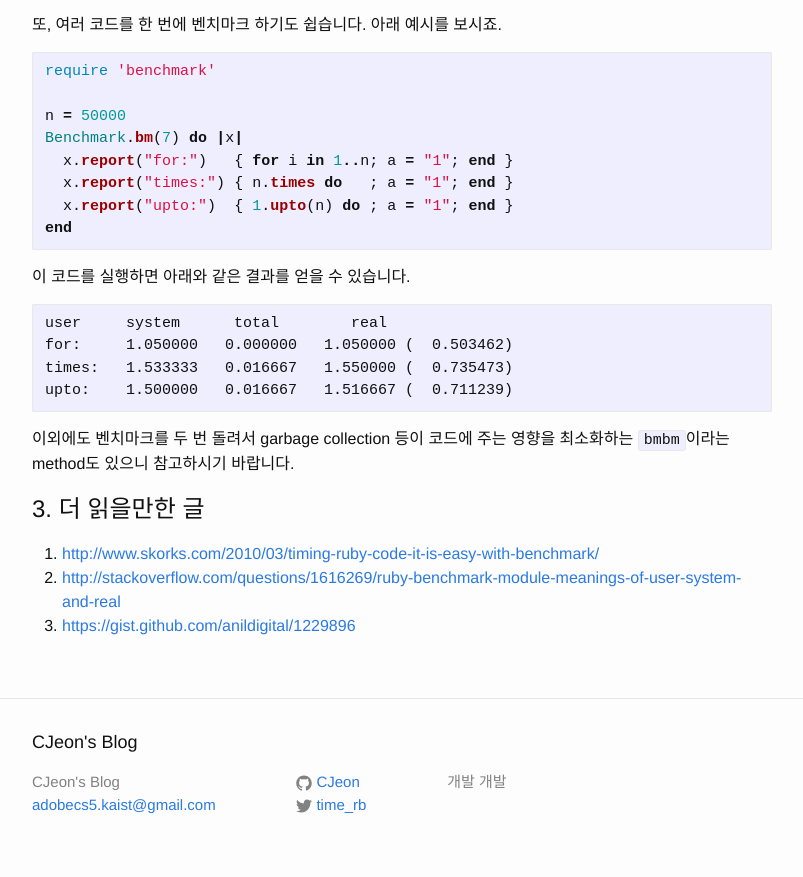
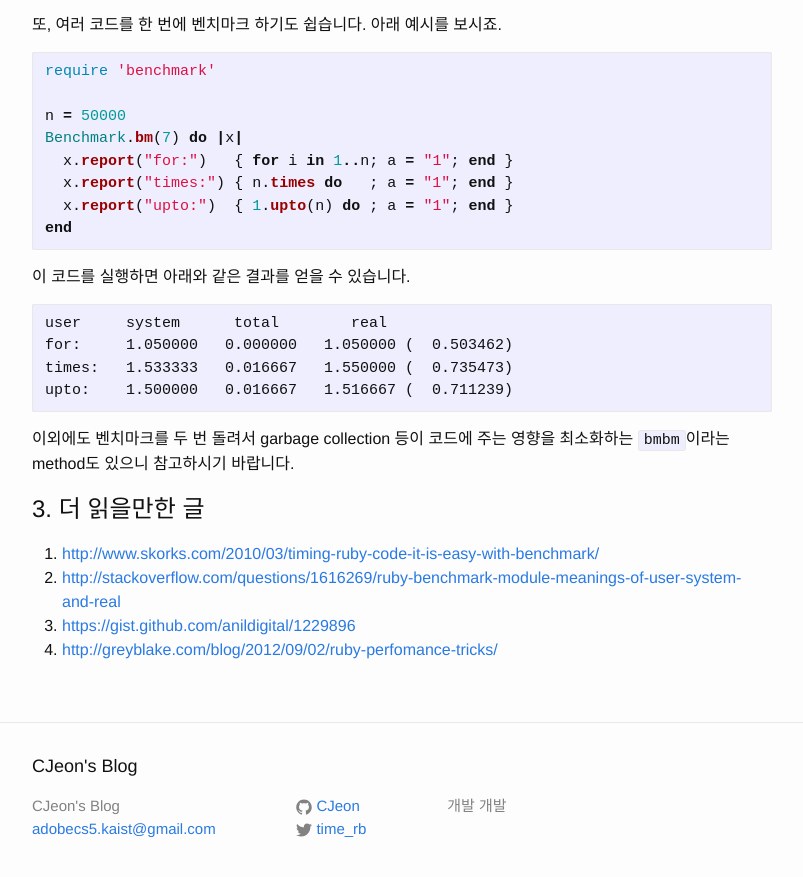
Before and after one commit to omnyx2/cjeon.github.io, a Jekyll site: the page built from _posts/2016-05-20-루비-벤치마크.markdown, in a window 1280 px wide and 900 px high, scrolled down 1098 px. Shown: the top 877 px of the window, without its empty margins (238-1041 px from the left). Built offline with Jekyll 4.4.1, drawn with Linux system fonts in a browser that asks for light colours; comment, search, counter and statistics services are not loaded; some of the changed lines change nothing that is shown.

Commit message:
added disqus

```diff
--- /dev/null
+++ b/_includes/disqus.html
@@ -0,0 +1,17 @@
+<div id="disqus_thread"></div>
+<script>
+var disqus_config = function () {
+this.page.url = "{{ site.url }}{{ page.url }}";
+this.page.identifier = "{{ site.url }}{{ page.url }}";
+};
+
+(function() {
+var d = document, s = d.createElement('script');
+
+s.src = '//cjeongithubio.disqus.com/embed.js';
+
+s.setAttribute('data-timestamp', +new Date());
+(d.head || d.body).appendChild(s);
+})();
+</script>
+<noscript>Please enable JavaScript to view the <a href="https://disqus.com/?ref_noscript" rel="nofollow">comments powered by Disqus.</a></noscript>
--- a/_layouts/post.html
+++ b/_layouts/post.html
@@ -13,3 +13,6 @@
   </div>
 
 </article>
+{% if page.comments != false %}
+  {% include disqus.html %}
+{% endif %}
--- a/_posts/2016-05-20-루비-벤치마크.markdown
+++ b/_posts/2016-05-20-루비-벤치마크.markdown
@@ -65,3 +65,4 @@
 1. <a>http://www.skorks.com/2010/03/timing-ruby-code-it-is-easy-with-benchmark/</a>
 2. <a>http://stackoverflow.com/questions/1616269/ruby-benchmark-module-meanings-of-user-system-and-real</a>
 3. <a>https://gist.github.com/anildigital/1229896</a>
+4. <a>http://greyblake.com/blog/2012/09/02/ruby-perfomance-tricks/</a>
```
